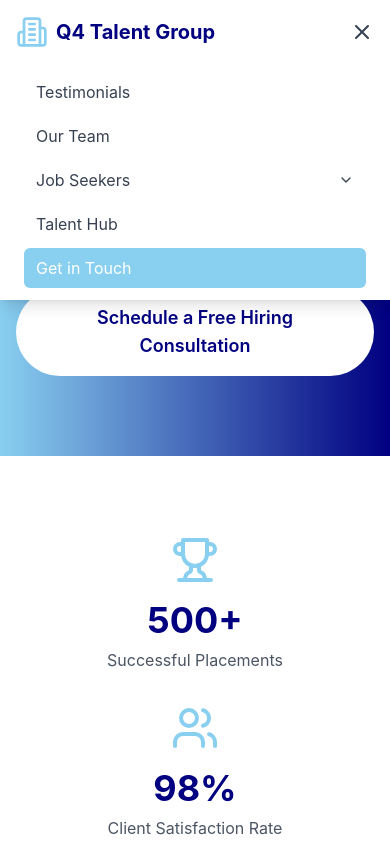
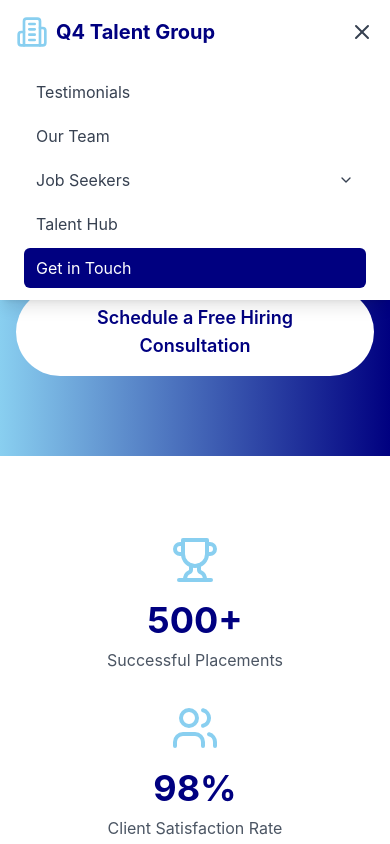
Before and after one commit to norgias/Q4-Talent-Group, a React (Vite) app: page / in a window 390 px wide. Both pictures are taken after a click on the button 362 px from the left and 32 px from the top of the page. Shown: the top 844 px of the page. Built offline with nearby package versions, Linux system fonts and the light colour scheme.

Commit message:
Update Navbar.tsx

```diff
--- a/src/components/Navbar.tsx
+++ b/src/components/Navbar.tsx
@@ -143,7 +143,7 @@
               </Link>
               <Link
                 to="/contact"
-                className="block px-3 py-2 bg-baby-blue text-white rounded-md hover:bg-navy transition-colors"
+                className="block px-3 py-2 bg-navy text-white rounded-md hover:bg-baby-blue transition-colors"
               >
                 Get in Touch
               </Link>
```
